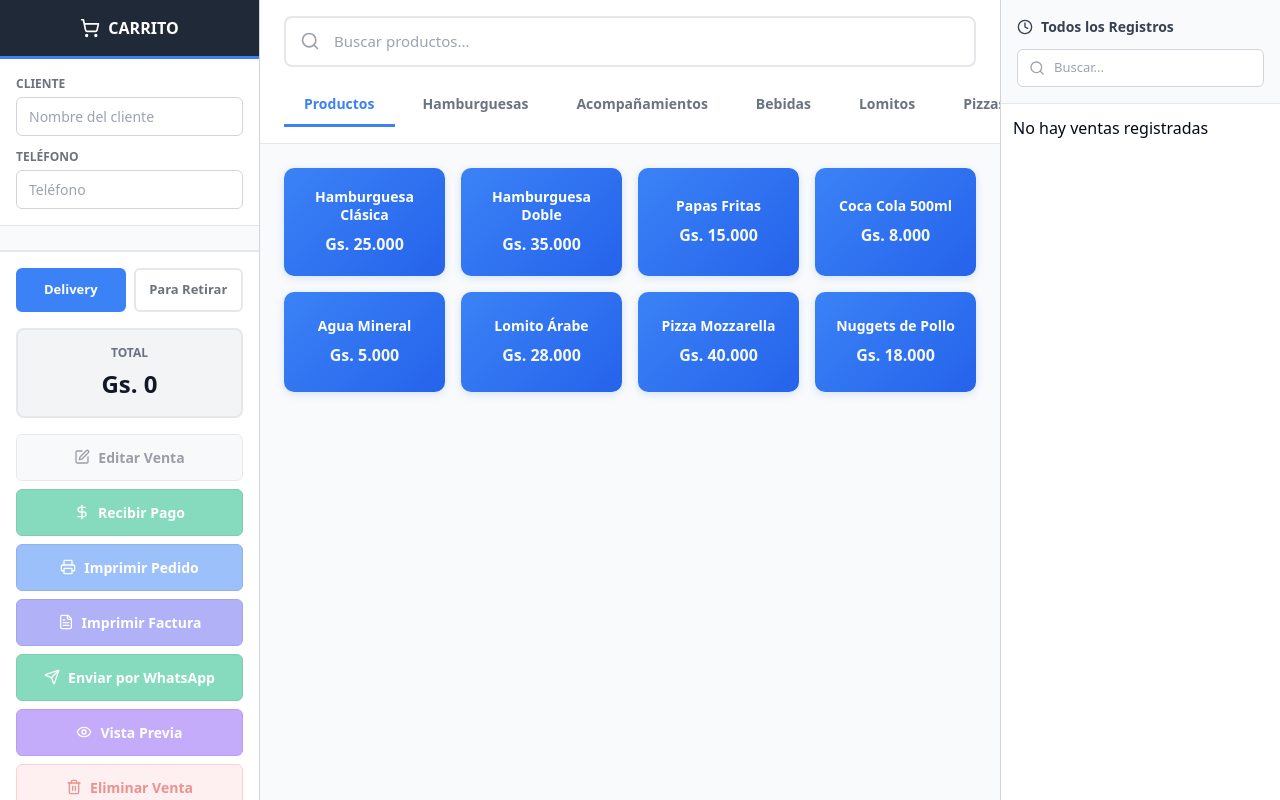
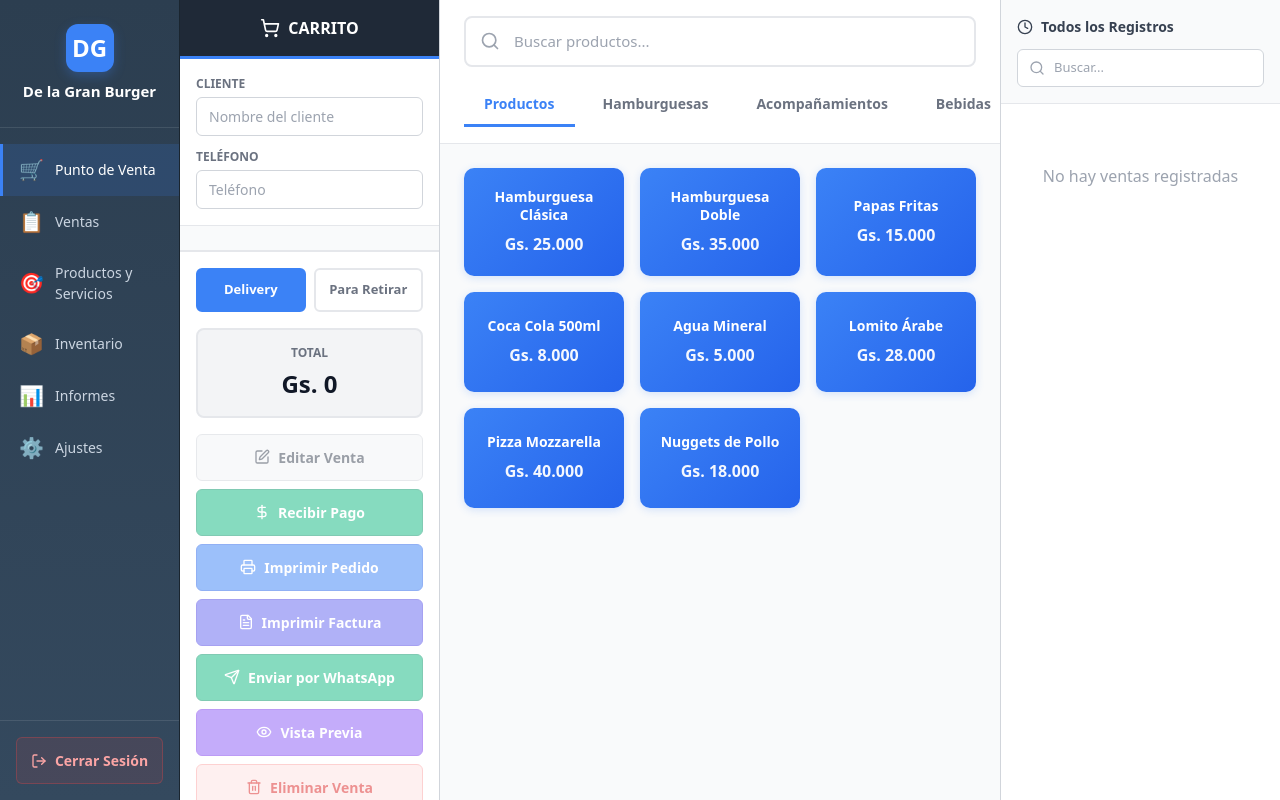
Before and after one commit to pedrocortti-cmd/sg-19d2f05f-f37b-44a8-8c08-37609d3831df-1771622501, a Next.js app: page / in a window 1280 px wide. Built offline with nearby package versions, Linux system fonts and the light colour scheme.

Commit message:
feat(pos): Implement full 4-zone layout with navigation sidebar

```diff
--- a/src/pages/index.tsx
+++ b/src/pages/index.tsx
@@ -690,10 +690,38 @@ export default function POS() {
         />
       </Head>
 
+      {/* Sidebar de navegación principal */}
+      <div className="pos-sidebar">
+        <div className="sidebar-header">
+          <div className="sidebar-logo">DG</div>
+          <h1 className="sidebar-title">De la Gran Burger</h1>
+        </div>
+
+        <nav className="sidebar-nav">
+          {navigationItems.map((item) => (
+            <div
+              key={item.id}
+              className={`nav-item ${currentView === item.id ? "active" : ""}`}
+              onClick={() => setCurrentView(item.id as any)}
+            >
+              <span className="nav-item-icon">{item.icon}</span>
+              <span>{item.label}</span>
+            </div>
+          ))}
+        </nav>
+
+        <div className="sidebar-footer">
+          <button className="logout-button" onClick={() => alert("Cerrar sesión")}>
+            <LogOut className="w-4 h-4" />
+            Cerrar Sesión
+          </button>
+        </div>
+      </div>
+
       {currentView === "pos" ? (
         renderPOS()
       ) : (
-        <div className="pos-content-area" style={{ gridColumn: '1 / 4' }}>
+        <div className="pos-content-area">
           {renderContent()}
         </div>
       )}
--- a/src/styles/pos.css
+++ b/src/styles/pos.css
@@ -1,9 +1,9 @@
-/* Estilos específicos para el sistema POS - Diseño mejorado */
+/* Estilos específicos para el sistema POS - Diseño completo con 4 zonas */
 
-/* Layout principal del POS - 4 zonas */
+/* Layout principal del POS - 4 columnas */
 .pos-layout {
   display: grid;
-  grid-template-columns: 280px 1fr 320px;
+  grid-template-columns: 200px 280px 1fr 320px;
   width: 100vw;
   height: 100vh;
   overflow: hidden;
@@ -15,7 +15,117 @@
   bottom: 0;
 }
 
-/* Panel izquierdo - Carrito y Cliente */
+/* ============================================ */
+/* SIDEBAR DE NAVEGACIÓN PRINCIPAL (COLUMNA 1) */
+/* ============================================ */
+
+.pos-sidebar {
+  background: linear-gradient(180deg, #2c3e50 0%, #34495e 100%);
+  display: flex;
+  flex-direction: column;
+  height: 100vh;
+  border-right: 1px solid #1a252f;
+  overflow-y: auto;
+}
+
+.sidebar-header {
+  padding: 1.5rem 1rem;
+  text-align: center;
+  border-bottom: 1px solid rgba(255, 255, 255, 0.1);
+}
+
+.sidebar-logo {
+  width: 48px;
+  height: 48px;
+  background: #3b82f6;
+  border-radius: 12px;
+  display: flex;
+  align-items: center;
+  justify-content: center;
+  margin: 0 auto 0.5rem;
+  font-weight: 800;
+  font-size: 1.5rem;
+  color: white;
+  box-shadow: 0 4px 12px rgba(59, 130, 246, 0.3);
+}
+
+.sidebar-title {
+  color: white;
+  font-size: 0.938rem;
+  font-weight: 700;
+  margin: 0;
+}
+
+.sidebar-nav {
+  flex: 1;
+  padding: 1rem 0;
+}
+
+.nav-item {
+  display: flex;
+  align-items: center;
+  gap: 0.75rem;
+  padding: 0.875rem 1rem;
+  color: #cbd5e1;
+  text-decoration: none;
+  transition: all 0.2s;
+  cursor: pointer;
+  border-left: 3px solid transparent;
+  font-size: 0.875rem;
+  font-weight: 500;
+}
+
+.nav-item:hover {
+  background: rgba(255, 255, 255, 0.05);
+  color: white;
+}
+
+.nav-item.active {
+  background: rgba(59, 130, 246, 0.15);
+  color: white;
+  border-left-color: #3b82f6;
+}
+
+.nav-item-icon {
+  font-size: 1.25rem;
+  width: 24px;
+  height: 24px;
+  display: flex;
+  align-items: center;
+  justify-content: center;
+}
+
+.sidebar-footer {
+  padding: 1rem;
+  border-top: 1px solid rgba(255, 255, 255, 0.1);
+}
+
+.logout-button {
+  width: 100%;
+  display: flex;
+  align-items: center;
+  justify-content: center;
+  gap: 0.5rem;
+  padding: 0.75rem;
+  background: rgba(239, 68, 68, 0.1);
+  border: 1px solid rgba(239, 68, 68, 0.3);
+  border-radius: 6px;
+  color: #fca5a5;
+  font-weight: 600;
+  font-size: 0.875rem;
+  cursor: pointer;
+  transition: all 0.2s;
+}
+
+.logout-button:hover {
+  background: rgba(239, 68, 68, 0.2);
+  border-color: rgba(239, 68, 68, 0.5);
+}
+
+/* ============================================ */
+/* PANEL DE CARRITO (COLUMNA 2) */
+/* ============================================ */
+
 .pos-cart-panel {
   background: #f9fafb;
   display: flex;
@@ -25,7 +135,6 @@
   overflow: hidden;
 }
 
-/* Header del carrito */
 .cart-panel-header {
   background: #1f2937;
   color: white;
@@ -184,7 +293,7 @@
   opacity: 0.3;
 }
 
-/* Footer del carrito - Botones tipo pedido y total */
+/* Footer del carrito */
 .cart-footer {
   background: white;
   border-top: 2px solid #e5e7eb;
@@ -341,7 +450,10 @@
   background: #fecaca;
 }
 
-/* Panel central - Productos */
+/* ============================================ */
+/* PANEL DE PRODUCTOS (COLUMNA 3) */
+/* ============================================ */
+
 .pos-products-panel {
   background: #f9fafb;
   display: flex;
@@ -350,7 +462,6 @@
   overflow: hidden;
 }
 
-/* Header de productos */
 .products-panel-header {
   background: white;
   padding: 1rem 1.5rem;
@@ -413,7 +524,6 @@
   border-bottom-color: #3b82f6;
 }
 
-/* Grilla de productos */
 .products-grid-container {
   flex: 1;
   overflow-y: auto;
@@ -459,7 +569,10 @@
   opacity: 0.95;
 }
 
-/* Panel derecho - Historial */
+/* ============================================ */
+/* PANEL DE HISTORIAL (COLUMNA 4) */
+/* ============================================ */
+
 .pos-history-panel {
   background: white;
   border-left: 1px solid #d1d5db;
@@ -564,6 +677,12 @@
   color: #9ca3af;
 }
 
+.history-empty {
+  padding: 3rem 1rem;
+  text-align: center;
+  color: #9ca3af;
+}
+
 .history-load-more {
   padding: 0.75rem;
   border-top: 1px solid #e5e7eb;
@@ -587,19 +706,36 @@
   border-color: #3b82f6;
 }
 
-/* Scrollbar personalizado */
+/* ============================================ */
+/* ÁREA DE CONTENIDO PARA OTRAS VISTAS */
+/* ============================================ */
+
+.pos-content-area {
+  background: #f8fafc;
+  overflow-y: auto;
+  height: 100vh;
+  grid-column: 2 / 5;
+}
+
+/* ============================================ */
+/* SCROLLBAR PERSONALIZADO */
+/* ============================================ */
+
+.pos-sidebar::-webkit-scrollbar,
 .cart-items-section::-webkit-scrollbar,
 .products-grid-container::-webkit-scrollbar,
 .history-list::-webkit-scrollbar {
   width: 6px;
 }
 
+.pos-sidebar::-webkit-scrollbar-track,
 .cart-items-section::-webkit-scrollbar-track,
 .products-grid-container::-webkit-scrollbar-track,
 .history-list::-webkit-scrollbar-track {
   background: #f3f4f6;
 }
 
+.pos-sidebar::-webkit-scrollbar-thumb,
 .cart-items-section::-webkit-scrollbar-thumb,
 .products-grid-container::-webkit-scrollbar-thumb,
 .history-list::-webkit-scrollbar-thumb {
@@ -607,16 +743,26 @@
   border-radius: 3px;
 }
 
+.pos-sidebar::-webkit-scrollbar-thumb:hover,
 .cart-items-section::-webkit-scrollbar-thumb:hover,
 .products-grid-container::-webkit-scrollbar-thumb:hover,
 .history-list::-webkit-scrollbar-thumb:hover {
   background: #9ca3af;
 }
 
-/* Responsive ajustes */
+/* ============================================ */
+/* RESPONSIVE */
+/* ============================================ */
+
+@media (max-width: 1600px) {
+  .pos-layout {
+    grid-template-columns: 180px 260px 1fr 280px;
+  }
+}
+
 @media (max-width: 1400px) {
   .pos-layout {
-    grid-template-columns: 260px 1fr 280px;
+    grid-template-columns: 180px 260px 1fr 280px;
   }
 
   .products-grid {
@@ -630,6 +776,25 @@
   }
 
   .pos-layout {
-    grid-template-columns: 260px 1fr;
+    grid-template-columns: 180px 260px 1fr;
+  }
+
+  .pos-content-area {
+    grid-column: 2 / 4;
   }
 }
+
+@media (max-width: 900px) {
+  .pos-sidebar {
+    width: 70px;
+  }
+
+  .sidebar-title,
+  .nav-item span {
+    display: none;
+  }
+
+  .pos-layout {
+    grid-template-columns: 70px 240px 1fr;
+  }
+}
```
Also changed, not shown: 1 other file (tests, documents, lock files or other folders).
